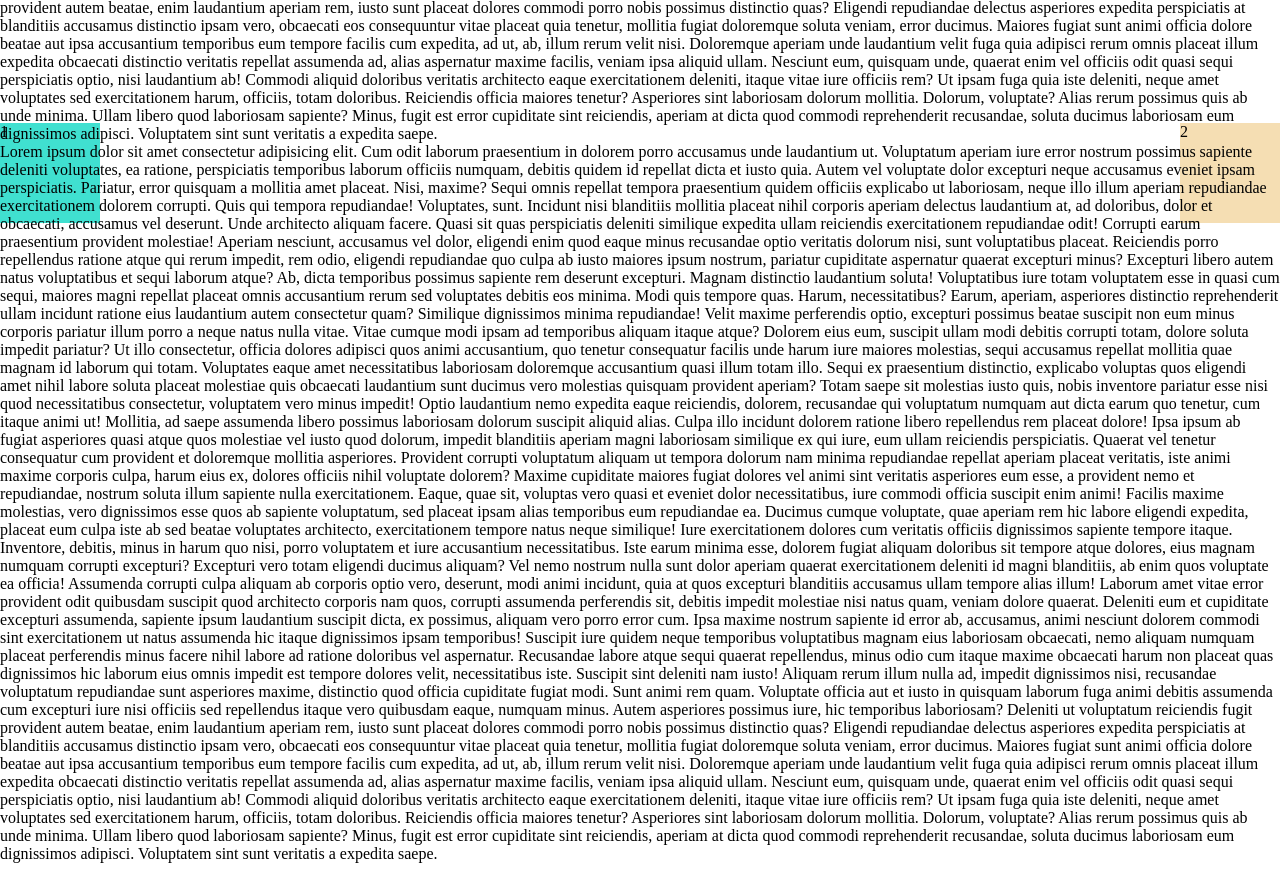
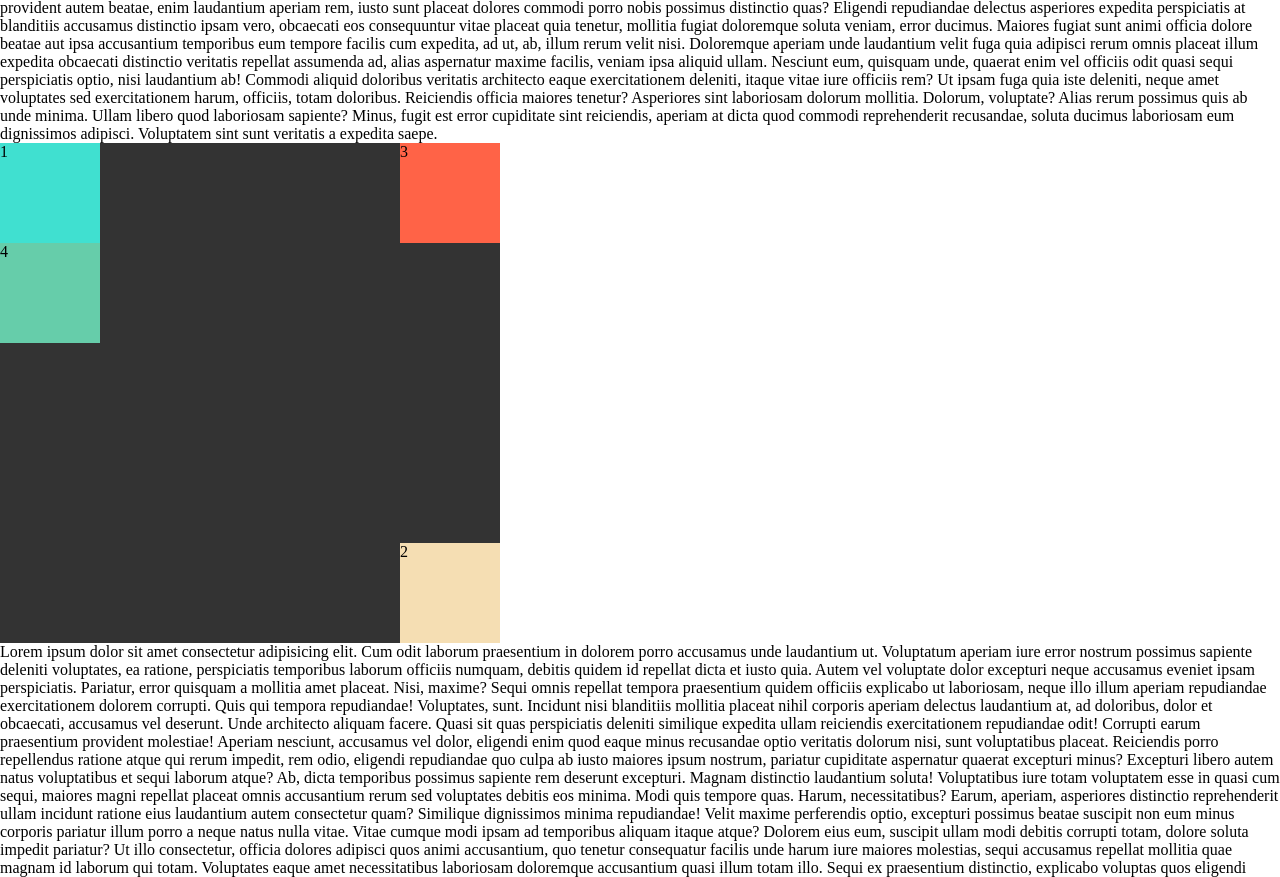
Before and after one commit to rohnshrma/aman_vikran_web_Dev, a plain HTML site: page css introduction/index.html in a window 1280 px wide. Shown: the part 577-1454 px from the top of the page. Drawn offline with Linux system fonts and the light colour scheme.

Commit message:
position absolute

```diff
--- a/css introduction/index.html
+++ b/css introduction/index.html
@@ -115,10 +115,14 @@
       laboriosam eum dignissimos adipisci. Voluptatem sint sunt veritatis a
       expedita saepe.
     </p>
-    <div class="box b1">1</div>
-    <div class="box b2">2</div>
-    <div class="box b3">3</div>
-    <div class="box b4">4</div>
+
+    <div id="parent">
+      <div class="box b1">1</div>
+      <div class="box b2">2</div>
+      <div class="box b3">3</div>
+      <div class="box b4">4</div>
+    </div>
+
     <p>
       Lorem ipsum dolor sit amet consectetur adipisicing elit. Cum odit laborum
       praesentium in dolorem porro accusamus unde laudantium ut. Voluptatum
--- a/css introduction/positions.css
+++ b/css introduction/positions.css
@@ -1,6 +1,13 @@
 * {
   margin: 0;
   padding: 0;
+}
+
+#parent {
+  background: #333;
+  height: 500px;
+  width: 500px;
+  position: relative;
 }
 
 .box {
@@ -8,39 +15,25 @@
   width: 100px;
 }
 
-/* position fixed */
-/* element moves in relation to the viewport */
+/* position absolute */
+/* element moves in relation to the viewport (by default) , but can be changed (by giving a position to the parent) */
 /* element doesn't remains part of document flow */
 
 .b1 {
   background-color: turquoise;
-  position: fixed;
-  bottom: 0;
-  left: 0;
 }
 .b2 {
-  position: fixed;
+  background-color: wheat;
+  position: absolute;
   bottom: 0;
   right: 0;
-  background-color: wheat;
 }
 .b3 {
+  position: absolute;
+  top: 0;
+  right: 0;
   background-color: tomato;
-  position: fixed;
-  top: 0;
-  left: 0;
 }
 .b4 {
   background-color: mediumaquamarine;
-  position: fixed;
-  top: 0;
-  right: 0;
-  z-index: 1001;
 }
-
-/* z-index : 1 default */
-
-p {
-  position: relative;
-  z-index: 1000;
-}
```
